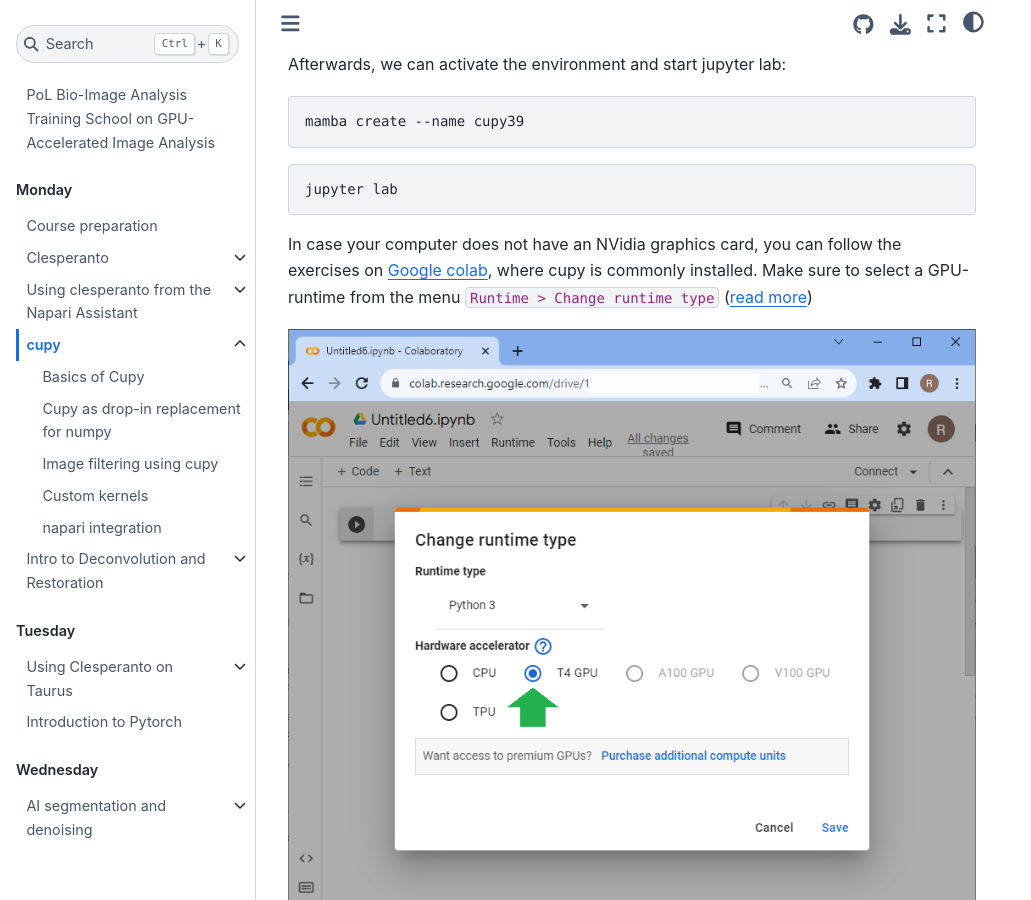
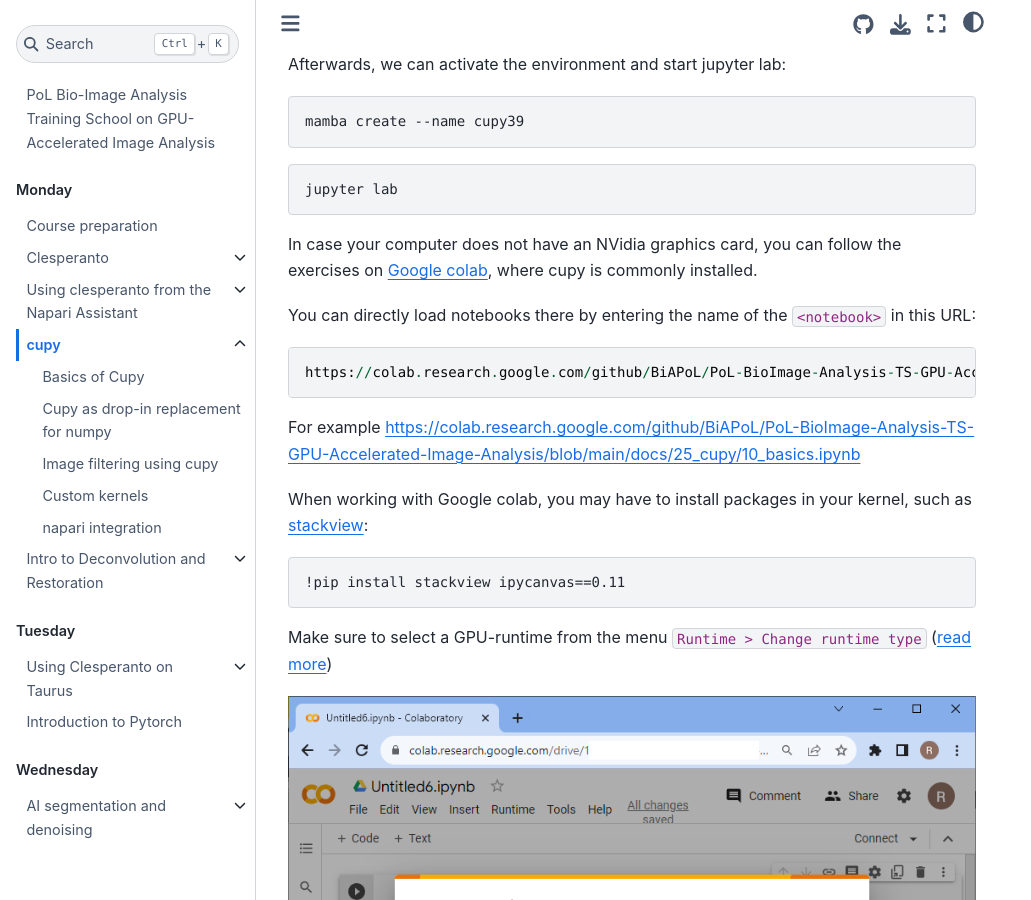
Before and after one commit to BiAPoL/PoL-BioImage-Analysis-TS-GPU-Accelerated-Image-Analysis, a Jupyter Book: the page built from docs/25_cupy/readme.md, in a window 1280 px wide and 900 px high, scrolled down 267 px. Shown: the whole window, without its empty margins (0-1031 px from the left). Built offline with Jupyter Book 1.0.4 settings and Sphinx 7.4.7 and the Sphinx Book theme 1.1.4, drawn with Linux system fonts in a browser that asks for light colours; pages that are not in the unit, such as notebooks, are missing from menus.

Commit message:
details on how to use google colab

````diff
--- a/docs/25_cupy/readme.md
+++ b/docs/25_cupy/readme.md
@@ -15,6 +15,21 @@
 jupyter lab
 ```
 
-In case your computer does not have an NVidia graphics card, you can follow the exercises on [Google colab](https://colab.research.google.com/?utm_source=scs-index), where cupy is commonly installed. Make sure to select a GPU-runtime from the menu `Runtime > Change runtime type` ([read more](https://biapol.github.io/blog/robert_haase/cupy_cucim/readme.html))
+In case your computer does not have an NVidia graphics card, you can follow the exercises on [Google colab](https://colab.research.google.com/?utm_source=scs-index), where cupy is commonly installed.
+
+You can directly load notebooks there by entering the name of the `<notebook>` in this URL:
+```
+https://colab.research.google.com/github/BiAPoL/PoL-BioImage-Analysis-TS-GPU-Accelerated-Image-Analysis/blob/main/docs/25_cupy/<notebook>.ipynb
+```
+
+For example [https://colab.research.google.com/github/BiAPoL/PoL-BioImage-Analysis-TS-GPU-Accelerated-Image-Analysis/blob/main/docs/25_cupy/10_basics.ipynb](https://colab.research.google.com/github/BiAPoL/PoL-BioImage-Analysis-TS-GPU-Accelerated-Image-Analysis/blob/main/docs/25_cupy/10_basics.ipynb)
+
+When working with Google colab, you may have to install packages in your kernel, such as [stackview](https://github.com/haesleinhuepf/stackview):
+
+```
+!pip install stackview ipycanvas==0.11
+```
+
+Make sure to select a GPU-runtime from the menu `Runtime > Change runtime type` ([read more](https://biapol.github.io/blog/robert_haase/cupy_cucim/readme.html))
 
 ![](colab_runtime.png)
````
Also changed, not shown: docs/25_cupy/10_basics.ipynb.
